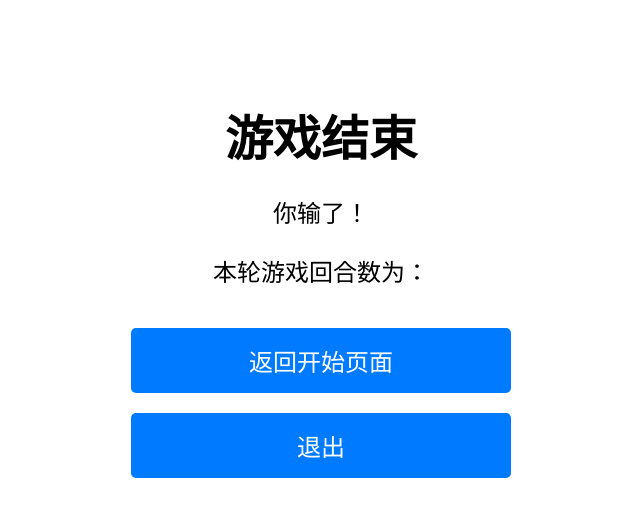
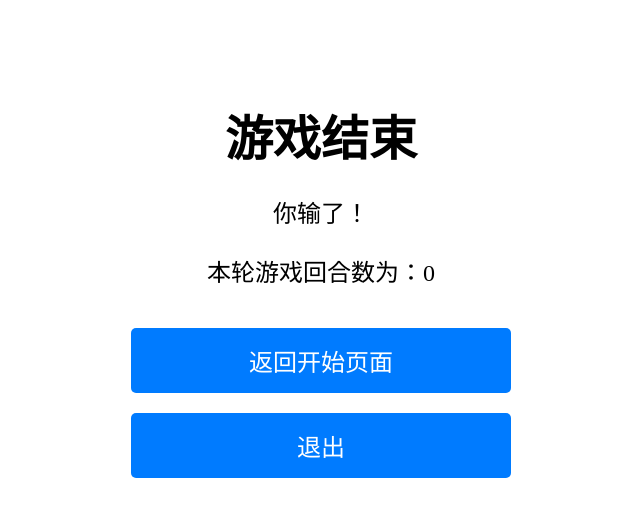
Before and after one commit to Rheinhauss/gambling_game, a Vue app: page /end in a window 1280 px wide. Shown: the top 516 px of the page, without its empty margins (319-959 px from the left). Built offline with nearby package versions, Linux system fonts and the light colour scheme; no server answers.

Commit message:
Fix the problem of end-game.

```diff
--- a/src/components/EndGame.vue
+++ b/src/components/EndGame.vue
@@ -17,13 +17,14 @@
 
 <script>
 import { ref, onMounted} from 'vue';
-import { useRouter } from 'vue-router';
+import { useRouter, useRoute} from 'vue-router';
 
 export default {
   name: 'EndGame',
-  setup(props) {
-    const isWin = ref(props.isWin);
-    const roundNum = ref(props.roundNum);
+  setup() {
+    const route = useRoute();
+    const isWin = ref(route.query.isWin === 'true'); // 将字符串转换为布尔值
+    const roundNum = ref(parseInt(route.query.roundNum, 10) || 0); // 将字符串转换为整数，如果转换失败则默认为0
     // const bulletNum = ref('');
     // const propNum = ref('');
 
```
